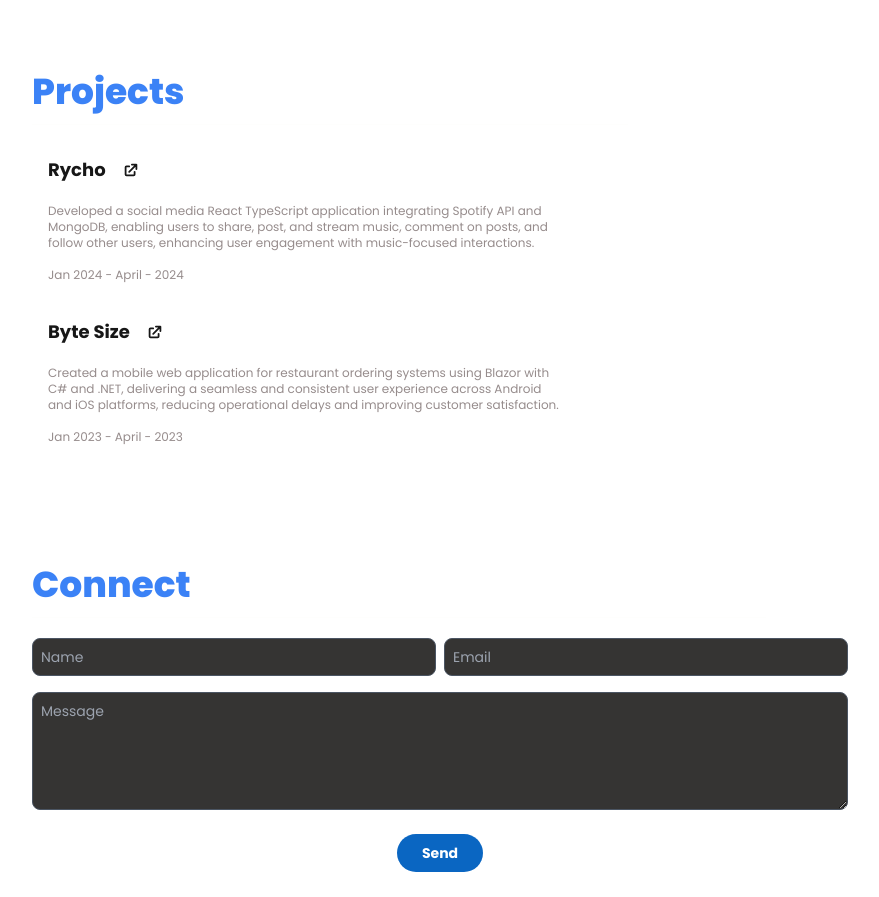
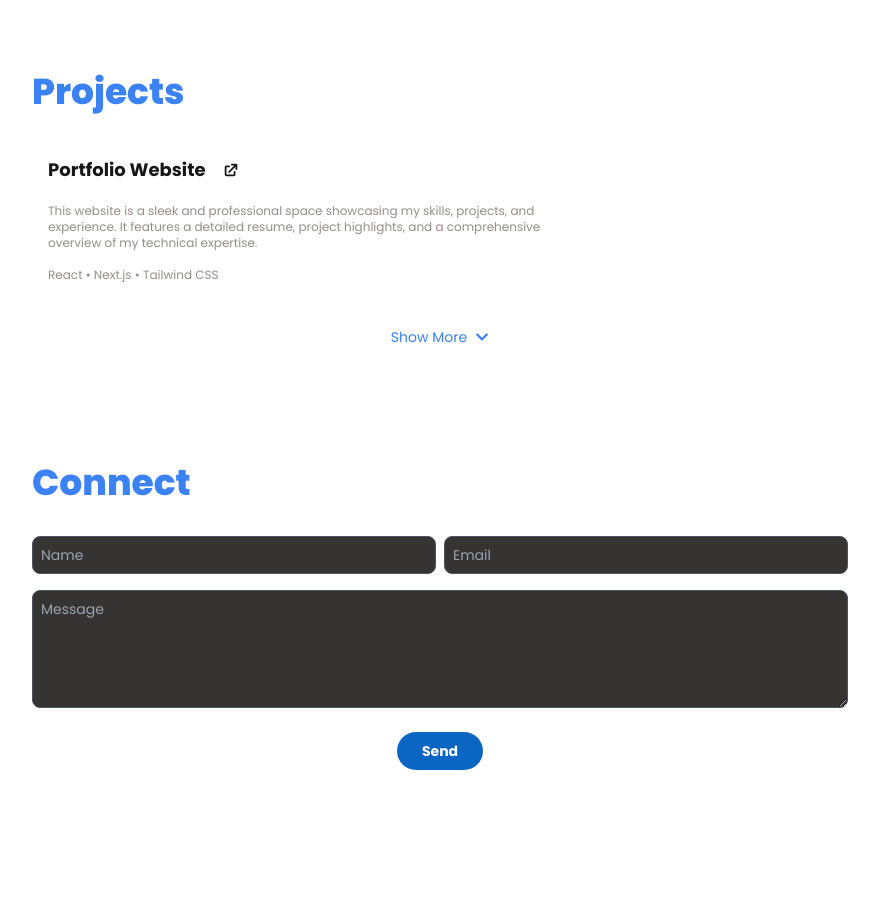
Before and after one commit to zoraiz2000/website, a Next.js app: page / in a window 1280 px wide. Shown: the part 2200-3097 px from the top of the page, without its empty margins (200-1079 px from the left). Built offline with nearby package versions, Linux system fonts and the light colour scheme; what tailwindcss-animated would draw is missing.

Commit message:
added projects and collapsable div

```diff
--- a/src/components/Projects.js
+++ b/src/components/Projects.js
@@ -1,42 +1,96 @@
-import React from 'react'
+import React, { useState, useRef, useEffect } from 'react';
 import { HiExternalLink } from "react-icons/hi";
+import { FaChevronDown, FaChevronUp } from "react-icons/fa";
 
-
-const Projects = ({ref, className}) => {
+const Projects = ({ ref, className }) => {
+  const [isExpanded, setIsExpanded] = useState(false);
+  const [maxHeight, setMaxHeight] = useState(0);
+  const contentRef = useRef(null);
 
   const projects = [
     {
+      title: "Portfolio Website",
+      description: `This website is a sleek and professional space showcasing my skills, projects, and experience. It features a detailed
+                    resume, project highlights, and a comprehensive overview of my technical expertise.`,
+      tools: "React • Next.js • Tailwind CSS",
+      link: "https://github.com/zoraiz2000/website",
+    },
+    {
       title: "Rycho",
-      description: `Developed a social media React TypeScript application integrating Spotify API and MongoDB, enabling users to share,
-                    post, and stream music, comment on posts, and follow other users, enhancing user engagement with music-focused
-                    interactions.`,
-      tools: "Jan 2024 - April - 2024"
+      description: `React is a music-focused social media app where users can share Spotify songs and albums, discover new tracks, and
+                    connect through real-time interactions like comments, reactions, and music recommendations.`,
+      tools: "React • Next.js • Node.js • Tailwind CSS • MongoDB • Spotify API",
+      link: "https://github.com/zoraiz2000/rycho",
+    },
+    {
+      title: "Volumetric Live Streaming",
+      description: `Developed and optimized a volumetric live-streaming video system using Node.js, focusing on benchmarking and performance enhancements.
+                    Leveraged Docker for platform independence and modular design for future scalability. Findings and improvements are
+                    detailed in a research paper.`,
+      tools: "Academic Research • Docker • Javascript • Node.js • Express",
+      link: "https://github.com/zoraiz2000/Volumetric-live-streaming-video",
     },
     {
       title: "Byte Size",
-      description: `Created a mobile web application for restaurant ordering systems using Blazor with C# and .NET, delivering a seamless and
-                    consistent user experience across Android and iOS platforms, reducing operational delays and improving customer
-                    satisfaction.`,
-                    tools: "Jan 2023 - April - 2023"
+      description: `A mobile web application for restaurant ordering systems using Blazor. This project emphasizes the principles of
+                    Human-Computer Interaction (HCI) by delivering a seamless and intuitive user experience. It focuses on enhancing usability and
+                    reducing operational friction, and ensuring accessibility for users.`,
+      tools: "Blazor • C# • .NET • HTML • CSS • HCI",
+      link: "https://github.com/zoraiz2000/ByteSize-MobileWebApp",
     },
+    {
+      title: "Mock Indie Game Distribution Platform",
+      description: `This project provides a dedicated platform for indie game developers to promote their creations. This project
+                    demonstrates my understanding of relational models and my proficiency in utilizing MySQL for efficient user data management.`,
+      tools: "MySQL • HTML • CSS • PHP",
+      link: "https://github.com/zoraiz2000/Game-Platform-DBMS",
+    },
+    {
+      title: "Multithreaded Games",
+      description: `This project demonstrates skills in multithreading, including thread creation, synchronization, and shared resource
+                    management in C. It highlights the ability to coordinate multiple threads effectively and manage real-time processes reliably.`,
+      tools: "C language • Multi-threading",
+      link: "https://github.com/zoraiz2000/Multithreaded-Games",
+    },
+    {
+      title: "Course Feedback Analysis System",
+      description: `A machine learning-based system using Python to analyze student feedback and recommend courses. This project
+                    showcases expertise in decision trees, information gain, and data-driven insights.`,
+      tools: "Python • Pandas • Machine Learning",
+      link: "https://github.com/zoraiz2000/Course-Feedback-Analysis"
+    },
+
   ];
 
+  useEffect(() => {
+    if (contentRef.current) {
+      setMaxHeight(contentRef.current.scrollHeight); // Dynamically calculate the height
+    }
+  }, [contentRef]);
+
+  const toggleExpand = () => {
+    setIsExpanded((prev) => !prev);
+  };
 
   return (
     <div ref={ref} className={`${className}`}>
-      <div className='font-poppins text-4xl md2:text-6xl'>
+      <div className="font-poppins text-4xl md2:text-6xl">
         <span className="block text-white font-extrabold">Personal</span>
         <span className="block text-blue-500 font-extrabold">Projects</span>
-        <hr className="my-3 border-stone-50/30 w-[73%]"></hr>
-        {projects.map(({ title, description, tools }, index) => (
-          <div
+        <hr className="my-3 border-stone-50/30 w-[73%]" />
+
+        {projects.slice(0, 1).map(({ title, description, tools, link }, index) => (
+          <a
             key={index}
+            href={link}
+            target="_blank"
+            rel="noopener noreferrer"
             className="flex flex-row justify-between group max-w-[610px] p-4 rounded-xl hover:bg-[rgb(30,30,30)] hover:cursor-pointer"
           >
             <div className="">
               <div className="flex flex-row items-center gap-2 text-lg md2:text-xl font-bold">
                 {title}
-                <HiExternalLink className="group-hover:bg-[rgba(255,255,255,0.1)] p-2 box-content rounded-full transition-all duration-200"/>
+                <HiExternalLink className="group-hover:bg-[rgba(255,255,255,0.1)] p-2 box-content rounded-full transition-all duration-200" />
               </div>
               <div className="flex flex-row justify-between">
                 <div className="max-w-[512px]">
@@ -49,11 +103,63 @@ const Projects = ({ref, className}) => {
                 </div>
               </div>
             </div>
-          </div>
+          </a>
         ))}
+
+        <div
+          ref={contentRef}
+          style={{
+            maxHeight: isExpanded ? `${maxHeight}px` : "0px",
+          }}
+          className="overflow-hidden transition-[max-height] duration-1000 ease-in-out"
+        >
+          {projects.slice(1).map(({ title, description, tools, link }, index) => (
+            <a
+              key={index}
+              href={link}
+              target="_blank"
+              rel="noopener noreferrer"
+              className="flex flex-row justify-between group max-w-[610px] p-4 rounded-xl hover:bg-[rgb(30,30,30)] hover:cursor-pointer"
+            >
+              <div className="">
+                <div className="flex flex-row items-center gap-2 text-lg md2:text-xl font-bold">
+                  {title}
+                  <HiExternalLink className="group-hover:bg-[rgba(255,255,255,0.1)] p-2 box-content rounded-full transition-all duration-200" />
+                </div>
+                <div className="flex flex-row justify-between">
+                  <div className="max-w-[512px]">
+                    <div className="mt-4 text-xs md2:text-sm text-[rgb(150,140,140)] font-normal">
+                      {description}
+                    </div>
+                    <div className="mt-4 text-xs md2:text-sm text-[rgb(150,140,140)] font-normal">
+                      {tools}
+                    </div>
+                  </div>
+                </div>
+              </div>
+            </a>
+          ))}
+        </div>
+
+        <div
+          className="flex items-center justify-center mt-4 py-3 rounded-md cursor-pointer text-blue-500 hover:bg-[rgb(255,255,255,0.1)] hover:text-blue-400 transition duration-300"
+          onClick={toggleExpand}
+        >
+          {isExpanded ? (
+            <>
+              <span className="mr-2 text-sm">Show Less</span>
+              <FaChevronUp className="text-sm" />
+            </>
+          ) : (
+            <>
+              <span className="mr-2 text-sm">Show More</span>
+              <FaChevronDown className="text-sm" />
+            </>
+          )}
+        </div>
       </div>
     </div>
-  )
-}
+  );
+};
 
-export default Projects
+export default Projects;
```
